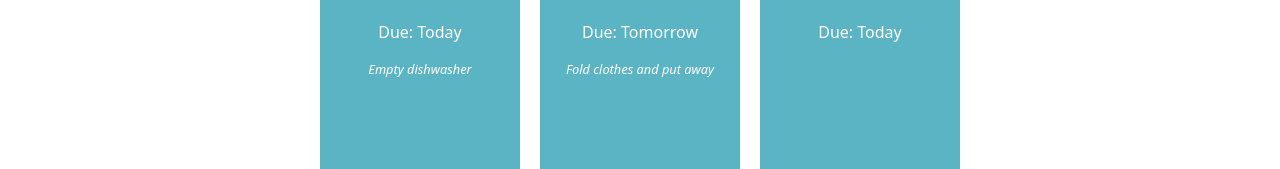
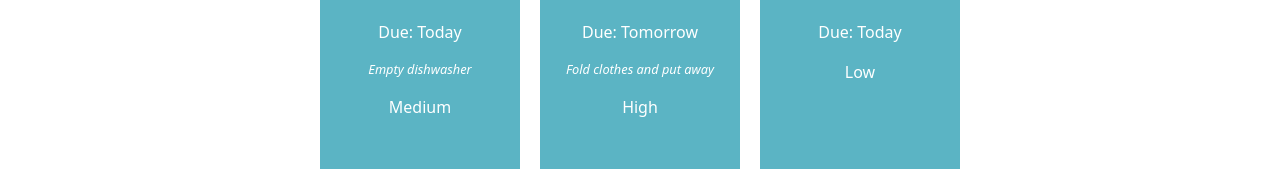
Before and after one commit to ryanJackman05/react-basics-labs, a React (Vite) app in the folder labSetup/: page / in a window 1280 px wide. Shown: the part 207-376 px from the top of the page. Built offline with nearby package versions, Linux system fonts and the light colour scheme.

Commit message:
Tasky Lab 2a - Exercise done

```diff
--- a/labSetup/src/App.jsx
+++ b/labSetup/src/App.jsx
@@ -6,9 +6,9 @@
 function App() {
       const [ taskState, setTaskState ] = useState({
     tasks: [
-      { title:"Dishes", description: "Empty dishwasher", deadline: "Today" },
-      { title: "Laundry", description: "Fold clothes and put away", deadline: "Tomorrow" },
-      { title: "Tidy up", deadline: "Today" }
+      { title:"Dishes", description: "Empty dishwasher", deadline: "Today", priority:"Medium"},
+      { title: "Laundry", description: "Fold clothes and put away", deadline: "Tomorrow", priority:"High"},
+      { title: "Tidy up", deadline: "Today", priority:"Low"}
     ]
   });
 
@@ -20,6 +20,7 @@
         title={task.title}
         description={task.description}
         deadline={task.deadline}
+        priority={task.priority}
         key={task.id}
         />
       ))}
--- a/labSetup/src/components/Task.jsx
+++ b/labSetup/src/components/Task.jsx
@@ -7,6 +7,7 @@
             <p class="title">{props.title} </p>
             <p>Due: {props.deadline} </p>
             <p class="desc">{props.description}</p>
+            <p class="priority">{props.priority}</p>
         </div>
 
     )
```
